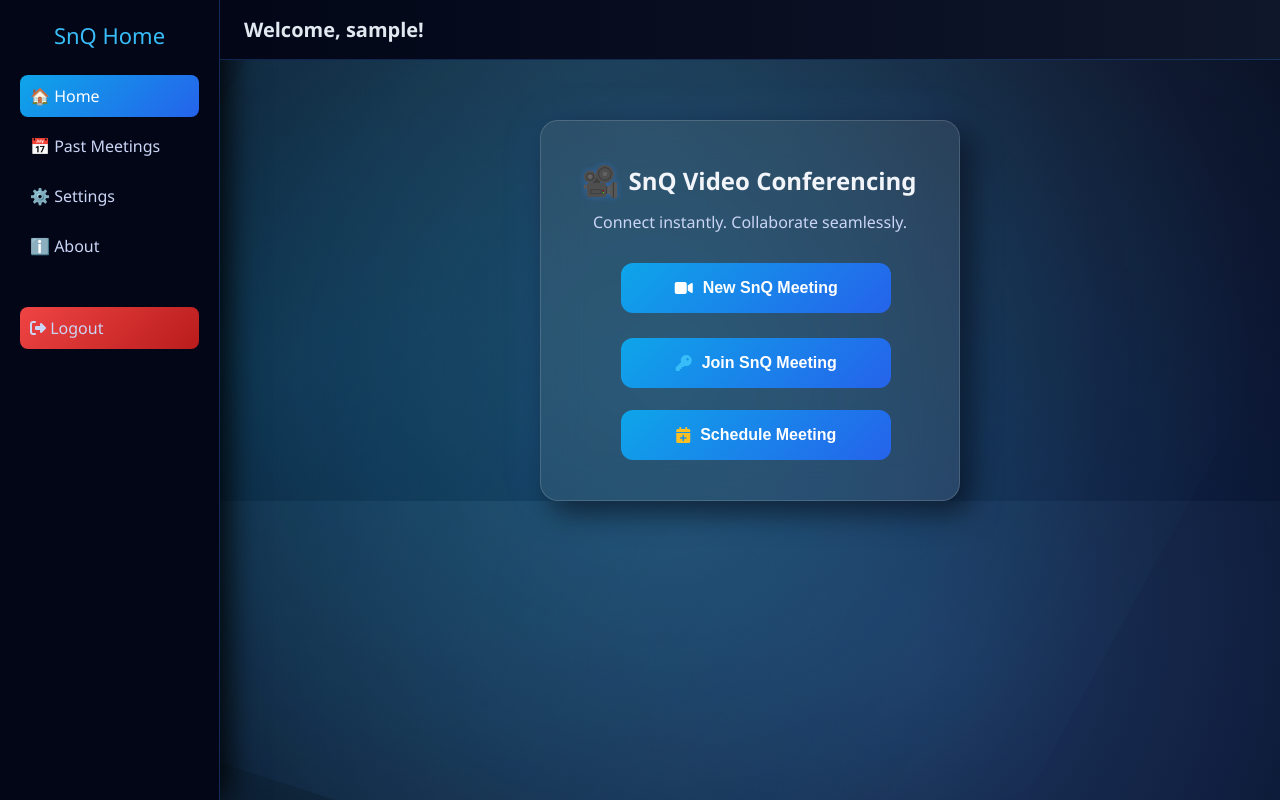
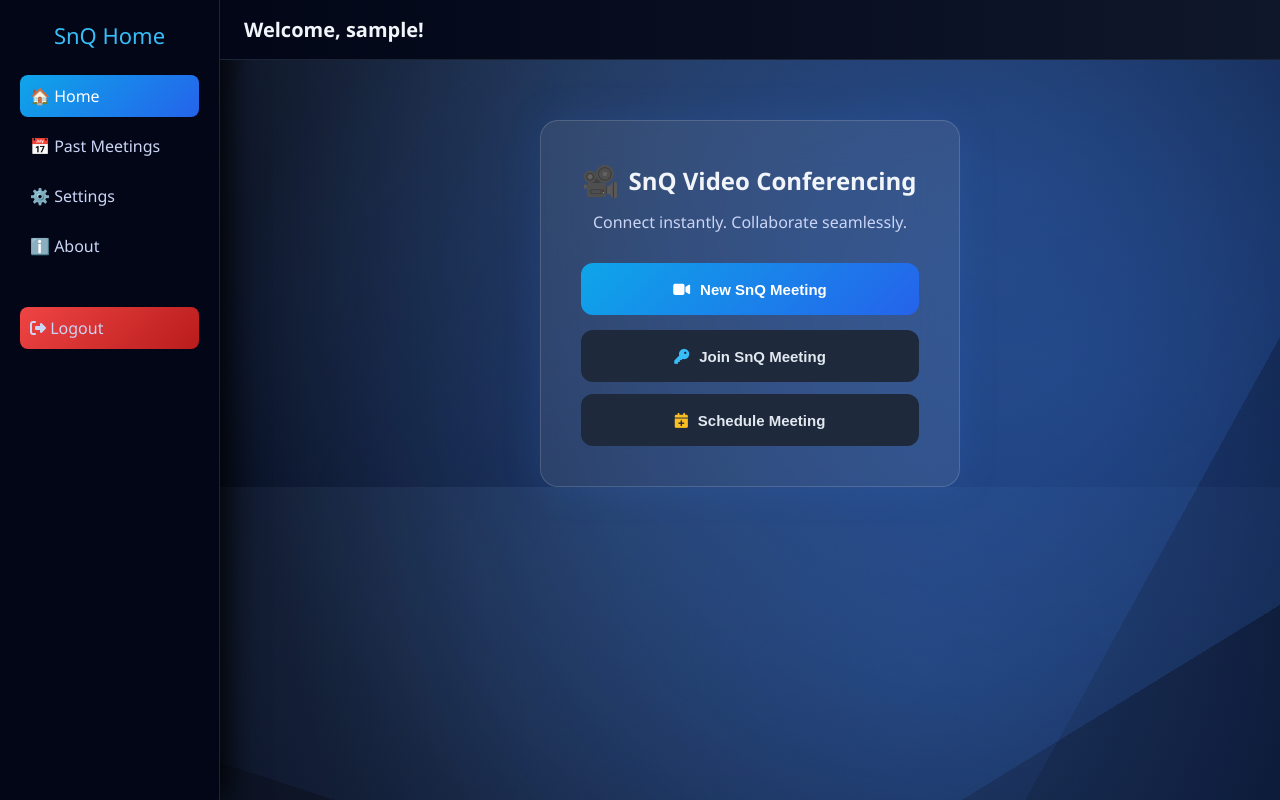
Before and after one commit to santoshki/snq_video_conferencing, a Flask app: page /home in a window 1280 px wide. Run offline with Flask 3, Linux system fonts and the light colour scheme; the visitor is signed in with stand-in values (Sample User, id 1).

Commit message:
1. Updated home screen UI.

```diff
--- a/app.py
+++ b/app.py
@@ -1,4 +1,4 @@
-from flask import Flask, render_template, request, redirect, url_for, session
+from flask import Flask, render_template, request, redirect, url_for, session, jsonify
 import uuid
 import jwt
 import time
@@ -39,6 +39,8 @@ def index():
     if "user" in session:
         return redirect(url_for("home"))
     return redirect(url_for("login"))
+
+
 # ------------------------
 # HOME
 # ------------------------
@@ -52,22 +54,34 @@ def home():
     if request.method == "POST":
         action = request.form.get("action")
 
-        if action == "new_meeting":
-            return redirect(url_for("new_meeting"))
+        # 🔥 Modal form submission
+        if action == "create_meeting":
+            meeting_id = request.form.get("meeting_id")
+            meeting_title = request.form.get("meeting_title")
+
+            # (Optional) store meeting_title in DB later
+
+            return redirect(url_for("meeting_room", room_id=meeting_id))
 
     return render_template("snq_home.html", username=username)
 
 
 # ------------------------
-# CREATE MEETING
+# 🔥 GENERATE MEETING ID (API)
 # ------------------------
-@app.route("/new_meeting")
-def new_meeting():
+@app.route("/generate_meeting_id")
+def generate_meeting_id():
     if "user" not in session:
-        return redirect(url_for("login"))
+        return jsonify({"error": "Unauthorized"}), 401
 
-    room_id = str(uuid.uuid4())
-    return redirect(url_for("meeting_room", room_id=room_id))
+    # Google Meet style ID: abc-def-ghi
+    meeting_id = "-".join([
+        uuid.uuid4().hex[:3],
+        uuid.uuid4().hex[3:6],
+        uuid.uuid4().hex[6:9]
+    ])
+
+    return jsonify({"meeting_id": meeting_id})
 
 
 # ------------------------
@@ -77,7 +91,7 @@ def new_meeting():
 def meeting_room(room_id):
     username = session.get("user", "Guest")
 
-    # Create JWT for Erlang
+    # 🔐 Create JWT token
     token = jwt.encode(
         {
             "user": username,
--- a/static/snq_home_screen_style.css
+++ b/static/snq_home_screen_style.css
@@ -9,13 +9,12 @@
 
 body {
     font-family: 'Segoe UI', sans-serif;
-
     background: radial-gradient(circle at top, #1e293b, #020617);
     color: #f1f5f9;
 }
 
 /* ===============================
-   ANIMATED BACKGROUND
+   BACKGROUND
 ================================ */
 .wave-bg {
     position: fixed;
@@ -31,19 +30,16 @@ body {
     height: 130%;
     top: -15%;
     left: -15%;
-
     background: radial-gradient(circle at 30% 30%, rgba(59,130,246,0.25), transparent 60%);
     animation: waveMove 12s linear infinite;
 }
 
 .wave-bg span:nth-child(2) {
     animation-duration: 16s;
-    background: radial-gradient(circle at 70% 70%, rgba(14,165,233,0.18), transparent 60%);
 }
 
 .wave-bg span:nth-child(3) {
     animation-duration: 20s;
-    background: radial-gradient(circle at 50% 50%, rgba(34,211,238,0.15), transparent 60%);
 }
 
 @keyframes waveMove {
@@ -60,12 +56,9 @@ body {
     width: 220px;
     height: 100vh;
     padding: 20px;
-
-    background: linear-gradient(180deg, #020617, #020617);
-
-    border-right: 1px solid rgba(59,130,246,0.3);
+    background: #020617;
+    border-right: 1px solid rgba(30,41,59,0.9);
     box-shadow: 8px 0 30px rgba(0,0,0,0.9);
-
     z-index: 2;
 }
 
@@ -83,7 +76,6 @@ body {
     border-radius: 8px;
     color: #cbd5f5;
     text-decoration: none;
-    transition: 0.3s;
 }
 
 .sidebar-menu a:hover {
@@ -105,11 +97,11 @@ body {
 .logout-button {
     display: flex;
     align-items: center;
-    gap: 55px;
-
-    padding: 30px;
+    justify-content: center;
+    gap: 10px;
+    width: 100%;
+    padding: 12px;
     border-radius: 10px;
-
     background: linear-gradient(135deg, #ef4444, #b91c1c);
     color: white;
     text-decoration: none;
@@ -128,23 +120,18 @@ body {
     left: 220px;
     width: calc(100% - 220px);
     height: 60px;
-
     display: flex;
     align-items: center;
     justify-content: space-between;
-
     padding: 0 24px;
-
     background: linear-gradient(90deg, #020617, #0f172a);
-    border-bottom: 1px solid rgba(59,130,246,0.25);
-
+    border-bottom: 1px solid rgba(30,41,59,0.9);
     z-index: 3;
 }
 
 .top-bar-title {
     font-size: 20px;
     font-weight: 600;
-    color: #e2e8f0;
 }
 
 /* ===============================
@@ -153,39 +140,22 @@ body {
 .page-content {
     margin-left: 220px;
     padding-top: 120px;
-
     display: flex;
     justify-content: center;
-
-    position: relative;
-    z-index: 1;
 }
 
 /* ===============================
-   MAIN CARD
+   CARD
 ================================ */
 .login-container {
     width: 420px;
     padding: 40px;
-
     border-radius: 18px;
-
     background: rgba(255,255,255,0.08);
     backdrop-filter: blur(20px);
-
     border: 1px solid rgba(255,255,255,0.15);
-
-    box-shadow:
-        0 0 40px rgba(59,130,246,0.15),
-        10px 10px 30px rgba(0,0,0,0.7);
-
+    box-shadow: 0 0 40px rgba(59,130,246,0.15);
     text-align: center;
-
-    transition: 0.3s;
-}
-
-.login-container:hover {
-    transform: translateY(-4px);
 }
 
 /* ===============================
@@ -204,10 +174,7 @@ body {
 }
 
 @keyframes pulse {
-    50% {
-        transform: scale(1.2);
-        text-shadow: 0 0 15px #3b82f6;
-    }
+    50% { transform: scale(1.2); }
 }
 
 /* ===============================
@@ -219,13 +186,13 @@ body {
 }
 
 /* ===============================
-   PRIMARY BUTTON
+   BUTTON BASE (🔥 FIXED CORE)
 ================================ */
-.primary-btn {
-    width: 80%;
-    padding: 16px;
-    margin-top: 10px;
-    margin-left: 40px;
+.primary-btn,
+.secondary-btn {
+    width: 100%;
+    height: 52px;
+
     display: flex;
     justify-content: center;
     align-items: center;
@@ -234,22 +201,35 @@ body {
     border-radius: 12px;
     border: none;
 
-    font-size: 16px;
+    font-size: 15px;
     font-weight: 600;
-
-    background: linear-gradient(135deg, #0ea5e9, #2563eb);
-    color: white;
 
     cursor: pointer;
     transition: 0.3s;
 }
 
+/* PRIMARY */
+.primary-btn {
+    background: linear-gradient(135deg, #0ea5e9, #2563eb);
+    color: white;
+}
+
 .primary-btn:hover {
-   background: #334155;
+    box-shadow: 0 0 20px rgba(59,130,246,0.6);
+}
+
+/* SECONDARY */
+.secondary-btn {
+    background: #1e293b;
+    color: #e2e8f0;
+}
+
+.secondary-btn:hover {
+    background: #334155;
 }
 
 /* ===============================
-   SECONDARY BUTTONS
+   BUTTON GROUPS (🔥 ALIGN FIX)
 ================================ */
 .secondary-actions {
     display: flex;
@@ -258,33 +238,99 @@ body {
     margin-top: 15px;
 }
 
-.secondary-btn {
-    width: 80%;
-    padding: 16px;
-    margin-top: 10px;
-    margin-left: 40px;
-    display: flex;
-    justify-content: center;
-    align-items: center;
-    gap: 10px;
-
-    border-radius: 12px;
-    border: none;
-
-    font-size: 16px;
-    font-weight: 600;
-
-    background: linear-gradient(135deg, #0ea5e9, #2563eb);
-    color: white;
-
-    cursor: pointer;
-    transition: 0.3s;
-}
-
-.secondary-btn:hover {
-    background: #334155;
-}
-
 /* ICON COLORS */
 .secondary-actions form:nth-child(1) i { color: #38bdf8; }
 .secondary-actions form:nth-child(2) i { color: #fbbf24; }
+
+/* ===============================
+   MODAL
+================================ */
+.modal {
+    display: none; /* ONLY this */
+    position: fixed;
+    z-index: 999;
+
+    width: 100%;
+    height: 100%;
+
+    top: 0;
+    left: 0;
+
+    background: rgba(0,0,0,0.75);
+
+    justify-content: center;
+    align-items: center;
+}
+
+.modal-content {
+    width: 380px;
+    padding: 24px;
+    border-radius: 18px;
+    background: linear-gradient(145deg, #0f172a, #020617);
+    border: 1px solid rgba(255,255,255,0.1);
+}
+
+/* HEADER */
+.modal-header {
+    display: flex;
+    justify-content: space-between;
+    margin-bottom: 15px;
+}
+
+.close-btn {
+    cursor: pointer;
+}
+
+/* FORM */
+.modal-form {
+    display: flex;
+    flex-direction: column;
+    gap: 18px;
+}
+
+.form-group label {
+    font-size: 13px;
+    color: #94a3b8;
+}
+
+.form-group input {
+    padding: 12px;
+    border-radius: 10px;
+    background: #020617;
+    color: #e2e8f0;
+    border: 1px solid rgba(255,255,255,0.08);
+}
+
+/* INPUT ROW */
+.input-with-btn {
+    display: flex;
+    gap: 8px;
+}
+
+.input-with-btn button {
+    padding: 10px;
+    border-radius: 8px;
+    background: #1e293b;
+    color: white;
+}
+
+/* ACTIONS */
+.modal-actions {
+    display: flex;
+    gap: 10px;
+}
+
+.modal-actions button {
+    flex: 1;
+    height: 44px;
+}
+
+/* CANCEL */
+.cancel-btn {
+    background: #1e293b;
+    color: #e2e8f0;
+}
+
+.cancel-btn:hover {
+    background: #334155;
+}
--- a/templates/snq_home.html
+++ b/templates/snq_home.html
@@ -10,6 +10,7 @@
     <!-- CSS -->
     <link rel="stylesheet" href="{{ url_for('static', filename='snq_home_screen_style.css') }}">
 </head>
+
 <body>
 
 <!-- 🌊 BACKGROUND -->
@@ -56,12 +57,10 @@
         <p class="tagline">Connect instantly. Collaborate seamlessly.</p>
 
         <!-- 🔥 PRIMARY ACTION -->
-        <form method="post">
-            <button type="submit" name="action" value="new_meeting" class="primary-btn">
-                <i class="fas fa-video"></i>
-                New SnQ Meeting
-            </button>
-        </form>
+        <button type="button" onclick="openModal()" class="primary-btn">
+            <i class="fas fa-video"></i>
+            New SnQ Meeting
+        </button>
 
         <!-- SECONDARY ACTIONS -->
         <div class="secondary-actions">
@@ -83,5 +82,67 @@
     </div>
 </main>
 
+<!-- 🟣 NEW MEETING MODAL -->
+<div id="meetingModal" class="modal">
+    <div class="modal-content">
+
+        <div class="modal-header">
+            <h3>🎥 Start New Meeting</h3>
+            <span class="close-btn" onclick="closeModal()">✖</span>
+        </div>
+
+        <form method="post" class="modal-form">
+            <input type="hidden" name="action" value="create_meeting">
+
+            <!-- Meeting Title -->
+            <div class="form-group">
+                <label>Meeting Title</label>
+                <input type="text" name="meeting_title" placeholder="e.g. Team Sync" required>
+            </div>
+
+            <!-- Meeting ID -->
+            <div class="form-group">
+                <label>Meeting ID</label>
+                <div class="input-with-btn">
+                    <input type="text" name="meeting_id" id="generatedId" readonly>
+                    <button type="button" onclick="copyMeetingId()">Copy</button>
+                </div>
+            </div>
+
+            <!-- Actions -->
+            <div class="modal-actions">
+                <button type="button" class="cancel-btn" onclick="closeModal()">Cancel</button>
+                <button type="submit" class="primary-btn">Start Meeting</button>
+            </div>
+        </form>
+
+    </div>
+</div>
+
+<!-- ⚡ SCRIPT -->
+<script>
+function generateMeetingId() {
+    return 'snq-' + Math.random().toString(36).substring(2, 10);
+}
+
+function openModal() {
+    const modal = document.getElementById("meetingModal");
+    modal.style.display = "flex";
+
+    const idField = document.getElementById("generatedId");
+    idField.value = generateMeetingId();
+}
+
+function closeModal() {
+    document.getElementById("meetingModal").style.display = "none";
+}
+
+function copyMeetingId() {
+    const input = document.getElementById("generatedId");
+    input.select();
+    document.execCommand("copy");
+}
+</script>
+
 </body>
 </html>
```
Also changed, not shown: templates/index.html (+1 -1 lines).
